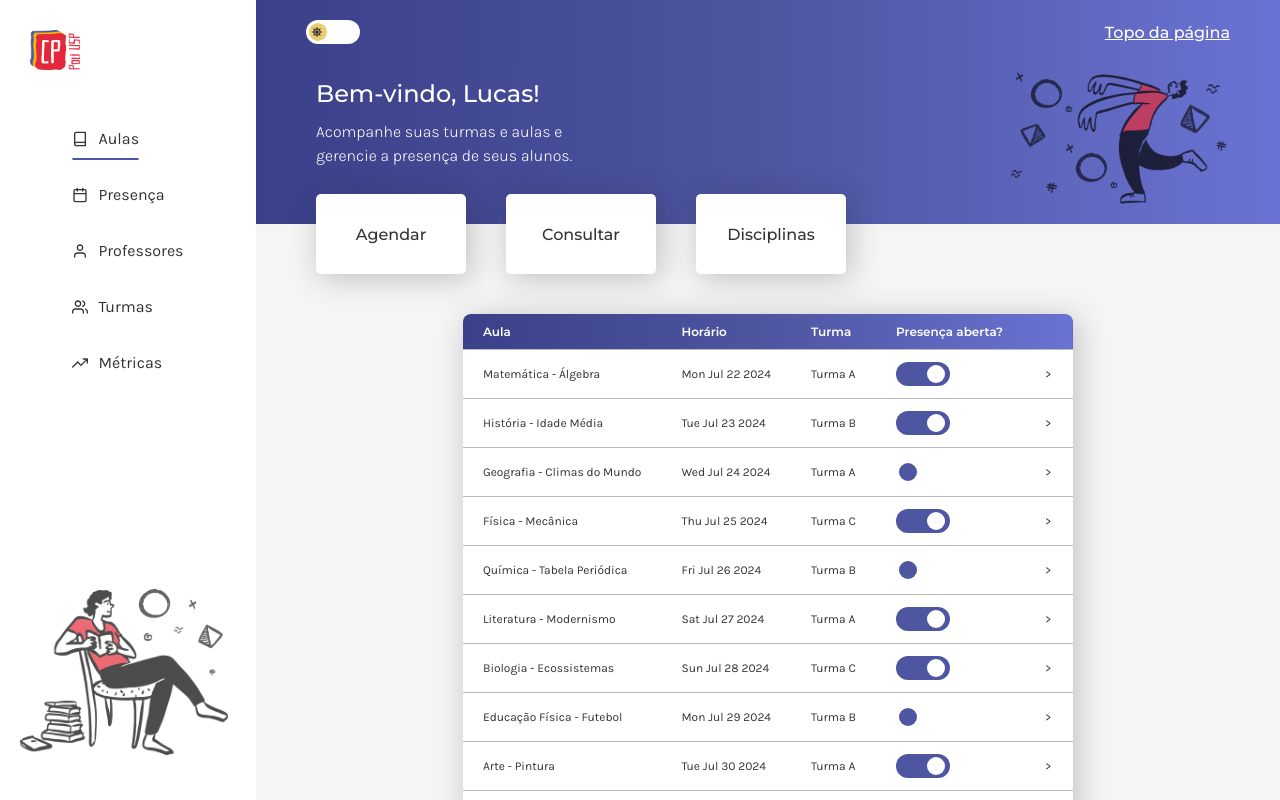
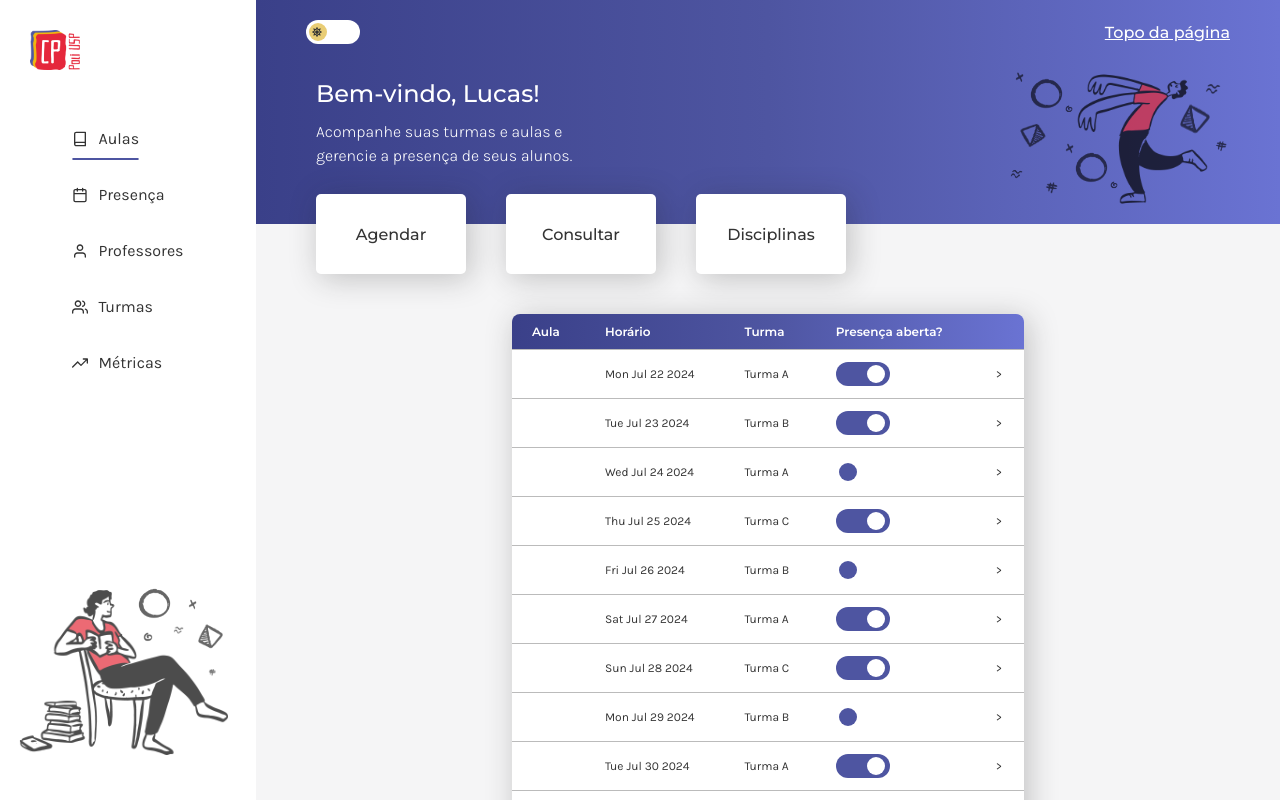
Before and after one commit to lucas-pvg/cp-presenca-cursinho-frontend, a React (Vite) app: page / in a window 1280 px wide. Built offline with nearby package versions, Linux system fonts and the light colour scheme.

Commit message:
refactor: change model and mock

```diff
--- a/src/data/mock/lesson.mock.ts
+++ b/src/data/mock/lesson.mock.ts
@@ -3,112 +3,112 @@ import { Lesson } from "../models/lesson.model";
 export const lessonsMock: Array<Lesson> = [
   {
     id: 1,
-    name: "Matemática - Álgebra",
-    lessonRecurrency: 1,
+    subject: "Álgebra",
     startDatetime: new Date('2024-07-22T09:00:00'),
     endDatetime: new Date('2024-07-22T10:00:00'),
     attendanceStartDatetime: new Date('2024-07-22T08:50:00'),
     attendanceEndDatetime: new Date('2024-07-22T09:10:00'),
     isAttendanceRegistrable: true,
-    studentClass: "Turma A"
+    studentClass: "Turma A",
+    course: "Intensivo"
   },
   {
     id: 2,
-    name: "História - Idade Média",
-    lessonRecurrency: 2,
+    subject: "História",
     startDatetime: new Date('2024-07-23T14:00:00'),
     endDatetime: new Date('2024-07-23T15:30:00'),
     attendanceStartDatetime: new Date('2024-07-23T13:50:00'),
     attendanceEndDatetime: new Date('2024-07-23T14:10:00'),
     isAttendanceRegistrable: true,
-    studentClass: "Turma B"
+    studentClass: "Turma B",
+    course: "Extensivo"
   },
   {
     id: 3,
-    name: "Geografia - Climas do Mundo",
-    lessonRecurrency: 1,
+    subject: "Geografia",
     startDatetime: new Date('2024-07-24T11:00:00'),
     endDatetime: new Date('2024-07-24T12:00:00'),
     attendanceStartDatetime: new Date('2024-07-24T10:50:00'),
     attendanceEndDatetime: new Date('2024-07-24T11:10:00'),
     isAttendanceRegistrable: false,
-    studentClass: "Turma A"
+    studentClass: "Turma A",
+    course: "Intensivo"
   },
   {
     id: 4,
-    name: "Física - Mecânica",
-    lessonRecurrency: 3,
+    subject: "Física",
     startDatetime: new Date('2024-07-25T16:00:00'),
     endDatetime: new Date('2024-07-25T17:00:00'),
     attendanceStartDatetime: new Date('2024-07-25T15:50:00'),
     attendanceEndDatetime: new Date('2024-07-25T16:10:00'),
     isAttendanceRegistrable: true,
-    studentClass: "Turma C"
+    studentClass: "Turma C",
+    course: "Intensivo"
   },
   {
     id: 5,
-    name: "Química - Tabela Periódica",
-    lessonRecurrency: 2,
+    subject: "Química",
     startDatetime: new Date('2024-07-26T10:00:00'),
     endDatetime: new Date('2024-07-26T11:30:00'),
     attendanceStartDatetime: new Date('2024-07-26T09:50:00'),
     attendanceEndDatetime: new Date('2024-07-26T10:10:00'),
     isAttendanceRegistrable: false,
-    studentClass: "Turma B"
+    studentClass: "Turma B",
+    course: "Extensivo"
   },
   {
     id: 6,
-    name: "Literatura - Modernismo",
-    lessonRecurrency: 1,
+    subject: "Literatura",
     startDatetime: new Date('2024-07-27T09:00:00'),
     endDatetime: new Date('2024-07-27T10:30:00'),
     attendanceStartDatetime: new Date('2024-07-27T08:50:00'),
     attendanceEndDatetime: new Date('2024-07-27T09:10:00'),
     isAttendanceRegistrable: true,
-    studentClass: "Turma A"
+    studentClass: "Turma A",
+    course: "Intensivo"
   },
   {
     id: 7,
-    name: "Biologia - Ecossistemas",
-    lessonRecurrency: 2,
+    subject: "Biologia",
     startDatetime: new Date('2024-07-28T13:00:00'),
     endDatetime: new Date('2024-07-28T14:30:00'),
     attendanceStartDatetime: new Date('2024-07-28T12:50:00'),
     attendanceEndDatetime: new Date('2024-07-28T13:10:00'),
     isAttendanceRegistrable: true,
-    studentClass: "Turma C"
+    studentClass: "Turma C",
+    course: "Básico"
   },
   {
     id: 8,
-    name: "Educação Física - Futebol",
-    lessonRecurrency: 3,
+    subject: "Álgebra",
     startDatetime: new Date('2024-07-29T15:00:00'),
     endDatetime: new Date('2024-07-29T16:00:00'),
     attendanceStartDatetime: new Date('2024-07-29T14:50:00'),
     attendanceEndDatetime: new Date('2024-07-29T15:10:00'),
     isAttendanceRegistrable: false,
-    studentClass: "Turma B"
+    studentClass: "Turma B",
+    course: "Básico"
   },
   {
     id: 9,
-    name: "Arte - Pintura",
-    lessonRecurrency: 1,
+    subject: "Trigonometria",
     startDatetime: new Date('2024-07-30T10:00:00'),
     endDatetime: new Date('2024-07-30T11:30:00'),
     attendanceStartDatetime: new Date('2024-07-30T09:50:00'),
     attendanceEndDatetime: new Date('2024-07-30T10:10:00'),
     isAttendanceRegistrable: true,
-    studentClass: "Turma A"
+    studentClass: "Turma A",
+    course: "Extensivo"
   },
   {
     id: 10,
-    name: "Informática - Programação",
-    lessonRecurrency: 2,
+    subject: "Interpretação de Texto",
     startDatetime: new Date('2024-07-31T14:00:00'),
     endDatetime: new Date('2024-07-31T15:30:00'),
     attendanceStartDatetime: new Date('2024-07-31T13:50:00'),
     attendanceEndDatetime: new Date('2024-07-31T14:10:00'),
     isAttendanceRegistrable: true,
-    studentClass: "Turma C"
+    studentClass: "Turma C",
+    course: "Extensivo"
   }
 ];
```
Also changed, not shown: src/data/models/lesson.model.ts (+3 -4 lines).
